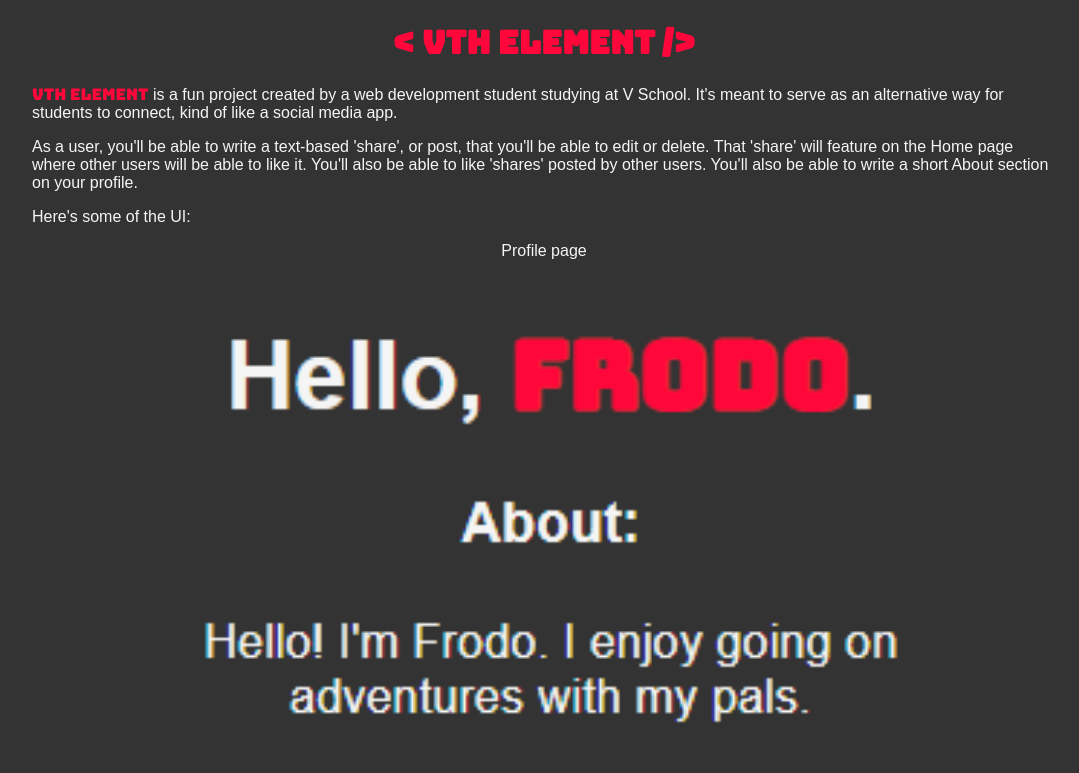
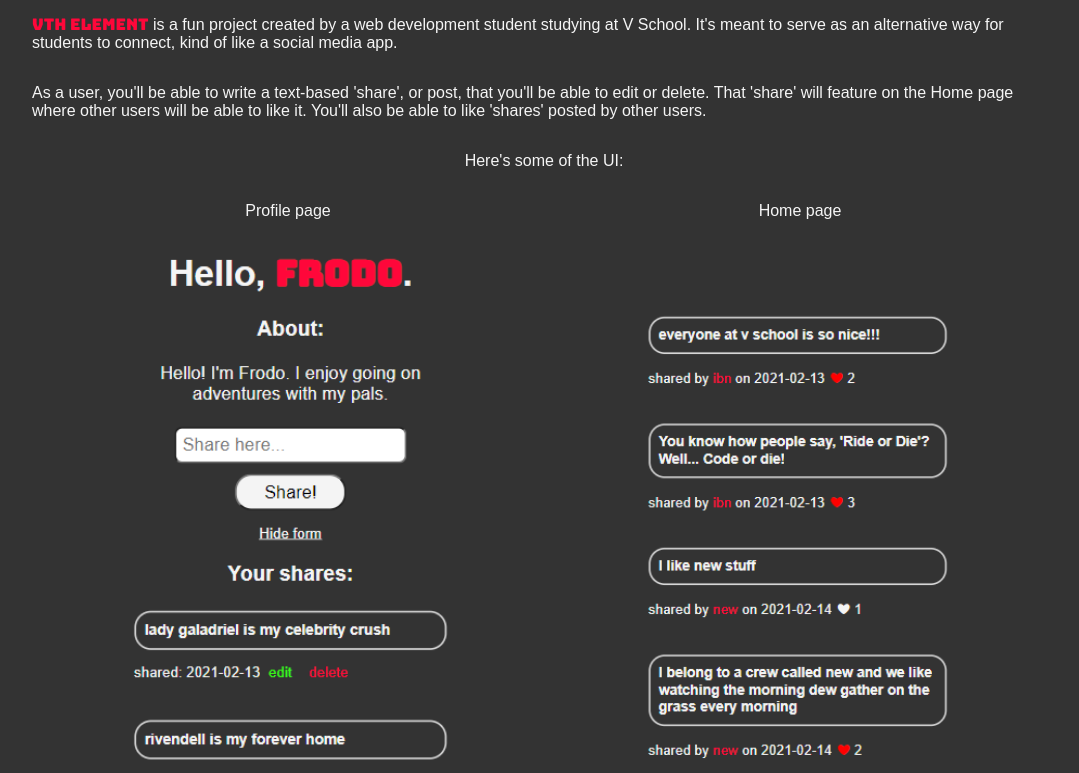
Before and after one commit to isaabutaa/vth-element, a React (Create React App) app in the folder client/: page /vthelement in a window 1280 px wide. Shown: the top 773 px of the page, without its empty margins (96-1175 px from the left). Built offline with nearby package versions, Linux system fonts and the light colour scheme.

Commit message:
added some more responsive styling

```diff
--- a/client/src/components/AppDescription.js
+++ b/client/src/components/AppDescription.js
@@ -7,12 +7,18 @@ export default function AppDescription() {
     return (
         <div className="description-container">
             <p className="description"><span className="vth-element">Vth Element</span> is a fun project created by a web development student studying at V School. It's meant to serve as an alternative way for students to connect, kind of like a social media app.</p>
-            <p className="description">As a user, you'll be able to write a text-based 'share', or post, that you'll be able to edit or delete. That 'share' will feature on the Home page where other users will be able to like it. You'll also be able to like 'shares' posted by other users. You'll also be able to write a short About section on your profile.</p>
-            <p className="description">Here's some of the UI:</p>
-            <p className="screenshot-title">Profile page</p>
-            <img src={profileExample} alt="User profile example" />
-            <p className="screenshot-title">Home page</p>
-            <img src={homeExample} alt="Homepage view example" />
+            <p className="description">As a user, you'll be able to write a text-based 'share', or post, that you'll be able to edit or delete. That 'share' will feature on the Home page where other users will be able to like it. You'll also be able to like 'shares' posted by other users.</p>
+            <p className="ui">Here's some of the UI:</p>
+            <div className="ui-display-container">
+                <div className="ui-display">
+                    <p className="screenshot-title">Profile page</p>
+                    <img src={profileExample} alt="User profile example" />
+                </div>
+                <div className="ui-display">
+                    <p className="screenshot-title">Home page</p>
+                    <img src={homeExample} alt="Homepage view example" />
+                </div>
+            </div>
             <p style={{textAlign: "center"}}><Link className="auth-link" to="/">Return to Login/Sign-up</Link></p>
         </div>
     )
--- a/client/src/components/Navbar.js
+++ b/client/src/components/Navbar.js
@@ -17,6 +17,7 @@ export default function Navbar(props) {
                 <p>Profile</p>
             </NavLink>
             <p className="nav-link signout-txt" onClick={() => signout()}>Signout</p>
+            <h1 className="vth-element-nav">{"< "}Vth Element{" />"}</h1>
         </div>
     )
 }
--- a/client/src/components/SharesList.js
+++ b/client/src/components/SharesList.js
@@ -11,7 +11,7 @@ export default function SharesList(props) {
     }
     const shareComponents = userShares.map(share => <Share key={share._id} {...share} editShare={editShare} deleteShare={deleteShare} />)
     return (
-        <div className="shares-list-container">
+        <div>
             {
                 displayShareForm ?
                     <>
@@ -21,11 +21,20 @@ export default function SharesList(props) {
                 :
                     <h3 className="share-st-new" onClick={() => toggleForm()}>Share something new</h3>
             }
-            { userShares.length > 1 && <h3 style={{
+            {
+                userShares.length > 1 &&
+                <h3 style={{
                     color: "whitesmoke",
                     fontFamily: "sans-serif",
-                    textAlign: "center"}}>Your shares:</h3>}
-            {shareComponents}
+                    textAlign: "center"
+                    }}
+                >
+                    Your shares:
+                </h3>
+            }
+            <div className="shares-list-container">
+                {shareComponents}
+            </div>
         </div>
     )
 }
--- a/client/src/stylesheets/AppDescription.css
+++ b/client/src/stylesheets/AppDescription.css
@@ -4,9 +4,16 @@
     font-family: sans-serif;
 }
 
-.description {
+.description, .ui {
     text-align: left;
     color: whitesmoke;
+}
+
+.ui-display {
+    display: flex;
+    flex-direction: column;
+    align-items: center;
+    justify-content: space-between;
 }
 
 .screenshot-title {
@@ -22,3 +29,22 @@ img {
 .auth-link {
     color: whitesmoke;
 }
+
+@media only screen and (min-width: 768px) {
+    .description {
+        display: inline-block;
+    }
+
+    .ui {
+        text-align: center;
+    }
+
+    .ui-display-container {
+        display: grid;
+        grid-template-columns: repeat(2, 1fr);
+    }
+
+    img {
+        width: 75%;
+    }
+}
--- a/client/src/stylesheets/Header.css
+++ b/client/src/stylesheets/Header.css
@@ -1,6 +1,11 @@
 .title {
     text-align: center;
     font-family: 'Bungee';
-    /* color: rgb(255, 87, 51); */
     color: #ff073a;
 }
+
+@media only screen and (min-width: 768px) {
+    .title {
+        display: none;
+    }
+}
--- a/client/src/stylesheets/Navbar.css
+++ b/client/src/stylesheets/Navbar.css
@@ -1,9 +1,6 @@
-/* Mobile styling */
-
 .signout-txt {
     font-family: sans-serif;
     text-decoration-line: underline;
-    /* color: whitesmoke; */
 }
 
 .navbar {
@@ -12,8 +9,8 @@
     width: 100%;
     display: flex;
     justify-content: space-around;
+    align-items: center;
     background-color: whitesmoke;
-    margin-top: 5px;
 }
 
 .nav-link {
@@ -21,3 +18,32 @@
     font-family: sans-serif;
     text-decoration-line: none;
 }
+
+.vth-element-nav {
+    display: none;
+    font-family: 'Bungee';
+    color: #ff073a;
+    line-height:0%;
+}
+
+@media only screen and (min-width: 768px) {
+    .navbar {
+        top: 0;
+        bottom: auto;
+        width: 100%;
+        display: flex;
+        align-items: center;
+        justify-content: flex-start;
+    }
+
+    .nav-link {
+        padding: 0 25px;
+    }
+
+    .vth-element-nav {
+        display: block;
+        position: fixed;
+        right: 5%;
+    }
+
+}
--- a/client/src/stylesheets/Profile.css
+++ b/client/src/stylesheets/Profile.css
@@ -3,3 +3,9 @@
     font-family: sans-serif;
     color: whitesmoke;
 }
+
+@media only screen and (min-width: 768px) {
+    .user-greeting {
+        margin-top: 115px
+    }
+}
```
Also changed, not shown: client/src/stylesheets/PublicSharesList.css (line endings or trailing spaces).
